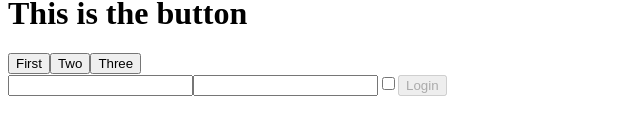
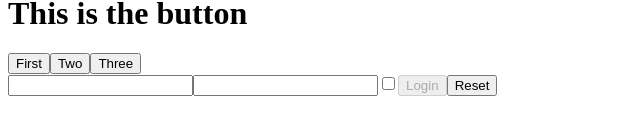
Before and after one commit to AngeloC94/React-Exercises, a React (Create React App) app: page / in a window 1280 px wide. Shown: the part 355-490 px from the top of the page, without its empty margins (0-640 px from the left). Built offline with nearby package versions, Linux system fonts and the light colour scheme.

Commit message:
forms 04 done

```diff
--- a/src/Login.js
+++ b/src/Login.js
@@ -26,12 +26,22 @@ export class Login extends React.Component {
             disabled: verify
         })
     }
+
+    onReset = () => {
+        this.setState({
+            username: "",
+            password: "",
+            remember: false
+        })
+    }
+
     render() {
         return <div>
             <input name="username" value={this.state.username} onChange={this.handleInputEvent} />
             <input name="password" type="password" value={this.state.password} onChange={this.handleInputEvent} />
             <input name="remember" type="checkbox" checked={this.state.remember} onChange={this.handleInputEvent} />
             <button disabled={!this.state.username || !this.state.password} onClick={this.onLogin}>Login</button>
+            <button onClick={this.onReset}>Reset</button>
         </div>
     }
 }
```
